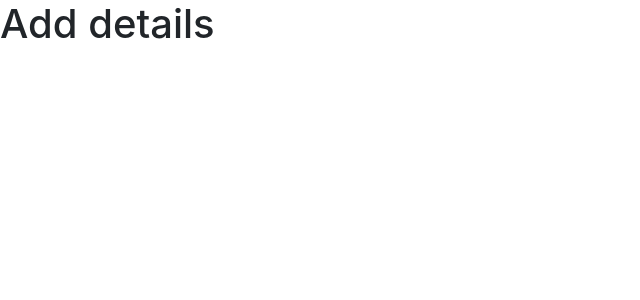
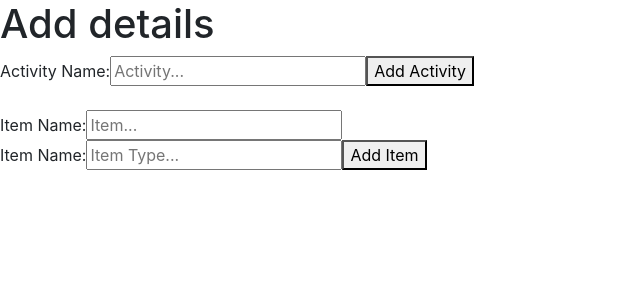
Before and after one commit to piercepetit7/socialfx-front-end, a React (Create React App) app: page /events/1/details in a window 1280 px wide. Shown: the top 300 px of the page, without its empty margins (0-640 px from the left). Built offline with nearby package versions, Linux system fonts and the light colour scheme; no server answers.

Commit message:
redo details3.0

```diff
--- a/src/components/CommentForm/CommentForm.jsx
+++ b/src/components/CommentForm/CommentForm.jsx
@@ -7,7 +7,7 @@ import * as eventService from '../../services/eventService'
 const CommentForm = () => {
   const formElement = useRef()
   const [formData, setFormData] = useState({
-    comment:''
+    content:''
   })
 
   const handleChange = evt => {
@@ -25,8 +25,8 @@ const CommentForm = () => {
         <label htmlFor="comment-input">Comment:</label>
         <textarea
           type="text"
-          name="comment"
-          value={formData.comment}
+          name="content"
+          value={formData.content}
           onChange={handleChange}
         />
         <button
--- a/src/pages/AddDetails/AddDetails.jsx
+++ b/src/pages/AddDetails/AddDetails.jsx
@@ -1,8 +1,8 @@
 import { useState, useEffect } from 'react';
 import { Link, useNavigate, useParams } from 'react-router-dom'
 import { show } from '../../services/eventService'
-import ActInfo from './DetailsInfo/ActInfo';
-import ItemInfo from './DetailsInfo/ItemInfo';
+import ActForm from './components/AddAct';
+import ItemForm from './components/AddItem';
 import GuestListInfo from './DetailsInfo/GuestListInfo';
 
 
@@ -56,6 +56,11 @@ const AddDetails = (props) => {
         <h4>{event?.eventDate}</h4>
         <h5>{event?.eventDetails}</h5>
       </div>
+      <div>
+        <ActForm />
+        <br/>
+        <ItemForm />
+      </div>
     </>
   )
 }
--- a/src/pages/AddDetails/components/AddAct.jsx
+++ b/src/pages/AddDetails/components/AddAct.jsx
@@ -0,0 +1,36 @@
+import { useState } from "react"
+
+const ActForm = (props) => {
+  const [formData, setFormData] = useState({
+    actName:''
+  })
+  const handleChange = evt => {
+    setFormData({...formData, [evt.target.name]: evt.target.value})
+  }
+
+  const handleActSubmit = evt => {
+
+  }
+
+
+  return (
+    <>
+    <form onSubmit={handleActSubmit}>
+      <label>Activity Name:</label>
+      <input
+        type="text"
+        name="actName"
+        placeholder="Activity..."
+        value={formData.actName}
+        onChange={handleChange}
+      />
+      <button
+        type="submit"
+      >
+        Add Activity
+      </button>
+    </form>
+    </>
+  )
+}
+export default ActForm
--- a/src/pages/AddDetails/components/AddItem.jsx
+++ b/src/pages/AddDetails/components/AddItem.jsx
@@ -0,0 +1,46 @@
+import { useState } from "react"
+
+const ItemForm = (props) => {
+  const [formData, setFormData] = useState({
+    itemName:'',
+    itemType:''
+  })
+  const handleChange = evt => {
+    setFormData({...formData, [evt.target.name]: evt.target.value})
+  }
+
+  const handleItemSubmit = evt => {
+
+  }
+
+
+  return (
+    <>
+    <form onSubmit={handleItemSubmit}>
+      <label>Item Name:</label>
+      <input
+        type="text"
+        name="itemName"
+        placeholder="Item..."
+        value={formData.itemName}
+        onChange={handleChange}
+      />
+      <br />
+      <label>Item Name:</label>
+      <input
+        type="text"
+        placeholder="Item Type..."
+        name="itemType"
+        value={formData.itemType}
+        onChange={handleChange}
+      />
+      <button
+        type="submit"
+      >
+        Add Item
+      </button>
+    </form>
+    </>
+  )
+}
+export default ItemForm
```
